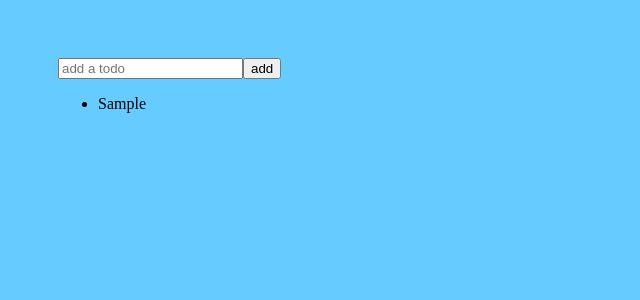
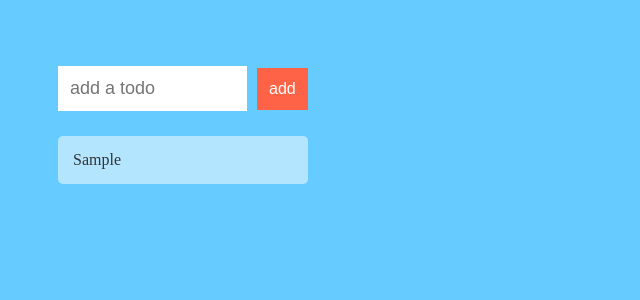
Before and after one commit to BrandonAllenGreen/react-todo-app, a React (Create React App) app: page / in a window 1280 px wide. Both pictures are taken after typing "Sample" into the empty fields and a click on the button "add". Shown: the top 300 px of the page, without its empty margins (0-640 px from the left). Built offline with nearby package versions, Linux system fonts and the light colour scheme.

Commit message:
added some styling to todo list

```diff
--- a/src/components/App.js
+++ b/src/components/App.js
@@ -1,5 +1,6 @@
 import React, { Component } from 'react';
 import Todos from './Todos';
+import '../css/TodoList.css';
 
 class App extends Component {
   constructor(props) {
@@ -31,8 +32,14 @@ class App extends Component {
       <div className="todo-list-main">
         <div className="header">
           <form onSubmit={this.addTodo}>
-            <input ref={this.newTodoRef} placeholder="add a todo" />
-            <button type="submit">add</button>
+            <input
+              className="todo-input"
+              ref={this.newTodoRef}
+              placeholder="add a todo"
+            />
+            <button className="submit-button" type="submit">
+              add
+            </button>
           </form>
         </div>
         <Todos entries={this.state.todos} />
--- a/src/components/Todos.js
+++ b/src/components/Todos.js
@@ -2,7 +2,11 @@ import React, { Component } from 'react';
 
 class Todos extends Component {
   createTodos(todo) {
-    return <li key={todo.key}>{todo.text}</li>;
+    return (
+      <li className="todo" key={todo.key}>
+        {todo.text}
+      </li>
+    );
   }
 
   render() {
--- /dev/null
+++ b/src/css/TodoList.css
@@ -0,0 +1,35 @@
+.todo-input {
+  padding: 10px;
+  font-size: 18px;
+  border: 2px solid #fff;
+  width: 165px;
+}
+
+.submit-button {
+  padding: 10px;
+  font-size: 16px;
+  margin: 10px;
+  margin-right: 0px;
+  background-color: tomato;
+  color: #fff;
+  border: 2px solid tomato;
+}
+
+.submit-button:hover {
+  background-color: orangered;
+  border: 2px solid orangered;
+  cursor: pointer;
+}
+
+.todo-list {
+  padding: 0;
+}
+
+.todo {
+  color: #333;
+  background-color: rgba(255, 255, 255, 0.5);
+  padding: 15px;
+  margin-bottom: 15px;
+  border-radius: 5px;
+  list-style: none;
+}
```
